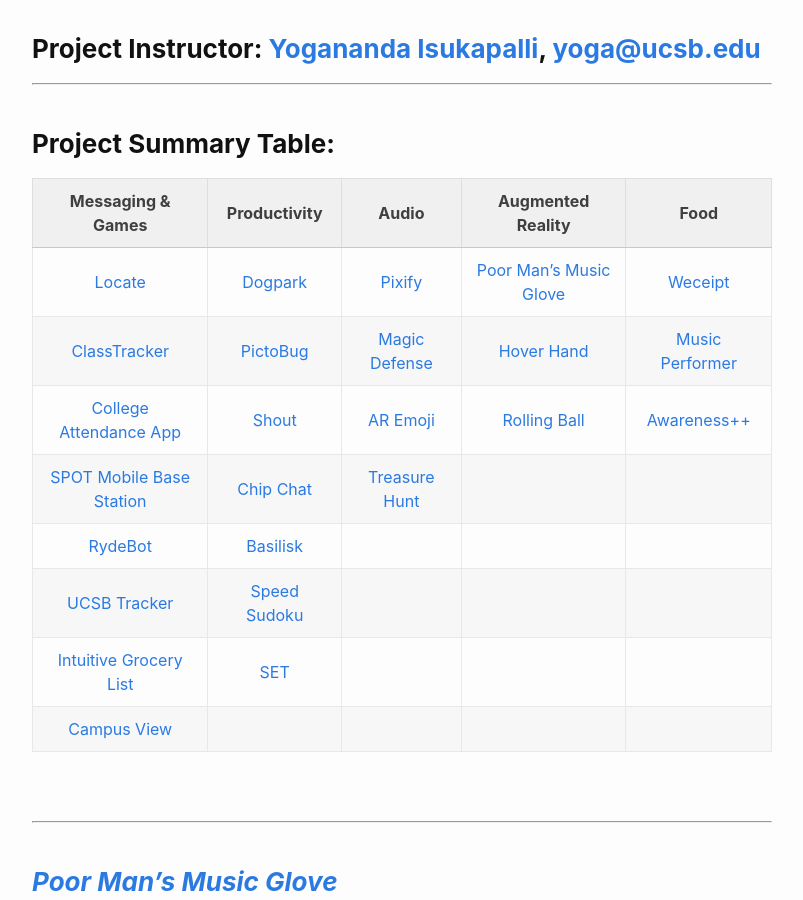
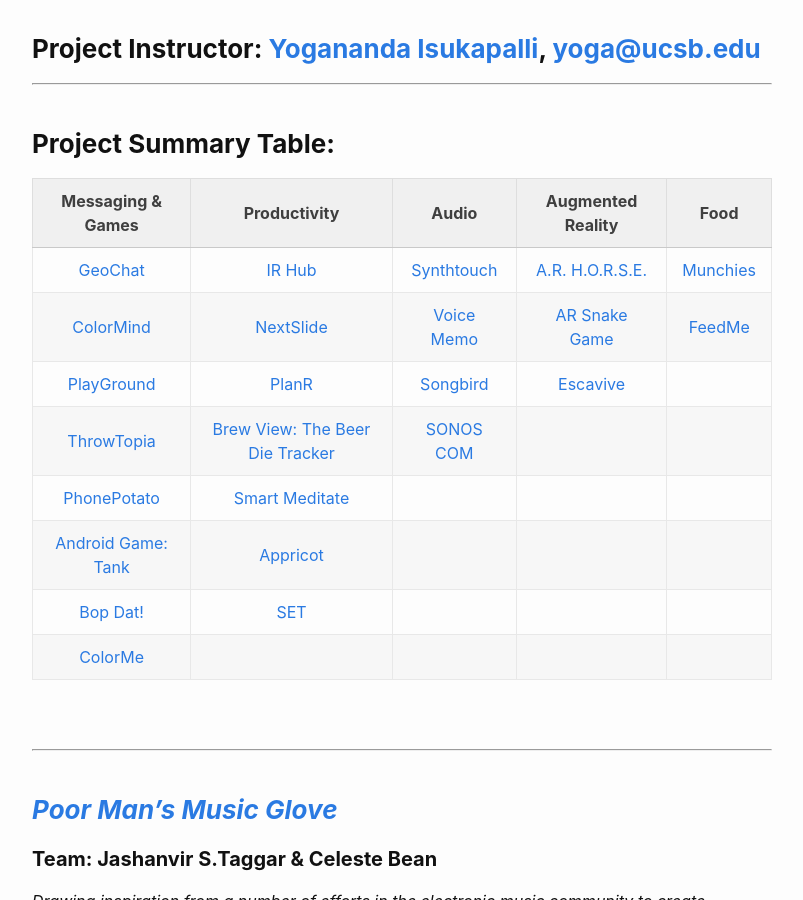
Before and after one commit to ece-150-251-s17/ece-150-251-s17.github.io, a Jekyll site: the page built from _posts/2018-05-14-Spring-2018-Final-Project-Summary.markdown, in a window 1280 px wide and 900 px high, scrolled down 210 px. Shown: the whole window, without its empty margins (238-1041 px from the left). Built offline with Jekyll 4.4.1, drawn with Linux system fonts in a browser that asks for light colours.

Commit message:
Updating Table of Contents

```diff
--- a/_posts/2018-05-14-Spring-2018-Final-Project-Summary.markdown
+++ b/_posts/2018-05-14-Spring-2018-Final-Project-Summary.markdown
@@ -14,14 +14,14 @@ categories: jekyll update
 
 | Messaging & Games           | Productivity| Audio    | Augmented Reality                     | Food
 |:------------------------------:|:----------------------------:|:--------------------:|:----------------------------:|:-------------------------------------:
-| [Locate][p4]                   | [Dogpark][p9]                | [Pixify][p2]         | [Poor Man's Music Glove][p1] | [Weceipt][p6]
-| [ClassTracker][p5]             | [PictoBug][p10]              | [Magic Defense][p20] | [Hover Hand][p3]             | [Music Performer][p16]
-| [College Attendance App][p7]   | [Shout][p11]                 | [AR Emoji][p24]      | [Rolling Ball][p15]          | [Awareness++][p23]
-| [SPOT Mobile Base Station][p8] | [Chip Chat][p12]             | [Treasure Hunt][p25] |                              |
-| [RydeBot][p13]                 | [Basilisk][p17]              |                      |                              |
-| [UCSB Tracker][p14]            | [Speed Sudoku][p18]          |                      |                              |
-| [Intuitive Grocery List][p19]  | [SET][p21]                   |                      |                              |
-| [Campus View][p22]             |                              |                      |                              |
+| [GeoChat][p4]                   | [IR Hub][p9]                | [Synthtouch][p2]         | [A.R. H.O.R.S.E.][p1] | [Munchies][p6]
+| [ColorMind][p5]             | [NextSlide][p10]              | [Voice Memo][p20] | [AR Snake Game][p3]             | [FeedMe][p16]
+| [PlayGround][p7]   | [PlanR][p11]                 | [Songbird][p24]      | [Escavive][p15]          |
+| [ThrowTopia][p8] | [Brew View: The Beer Die Tracker][p12]             | [SONOS COM][p25] |                              |
+| [PhonePotato][p13]                 | [Smart Meditate][p17]              |                      |                              |
+| [Android Game: Tank][p14]            | [Appricot][p18]          |                      |                              |
+| [Bop Dat!][p19]  | [SET][p21]                   |                      |                              |
+| [ColorMe][p22]             |                              |                      |                              |
 
 <br/>
 
```
